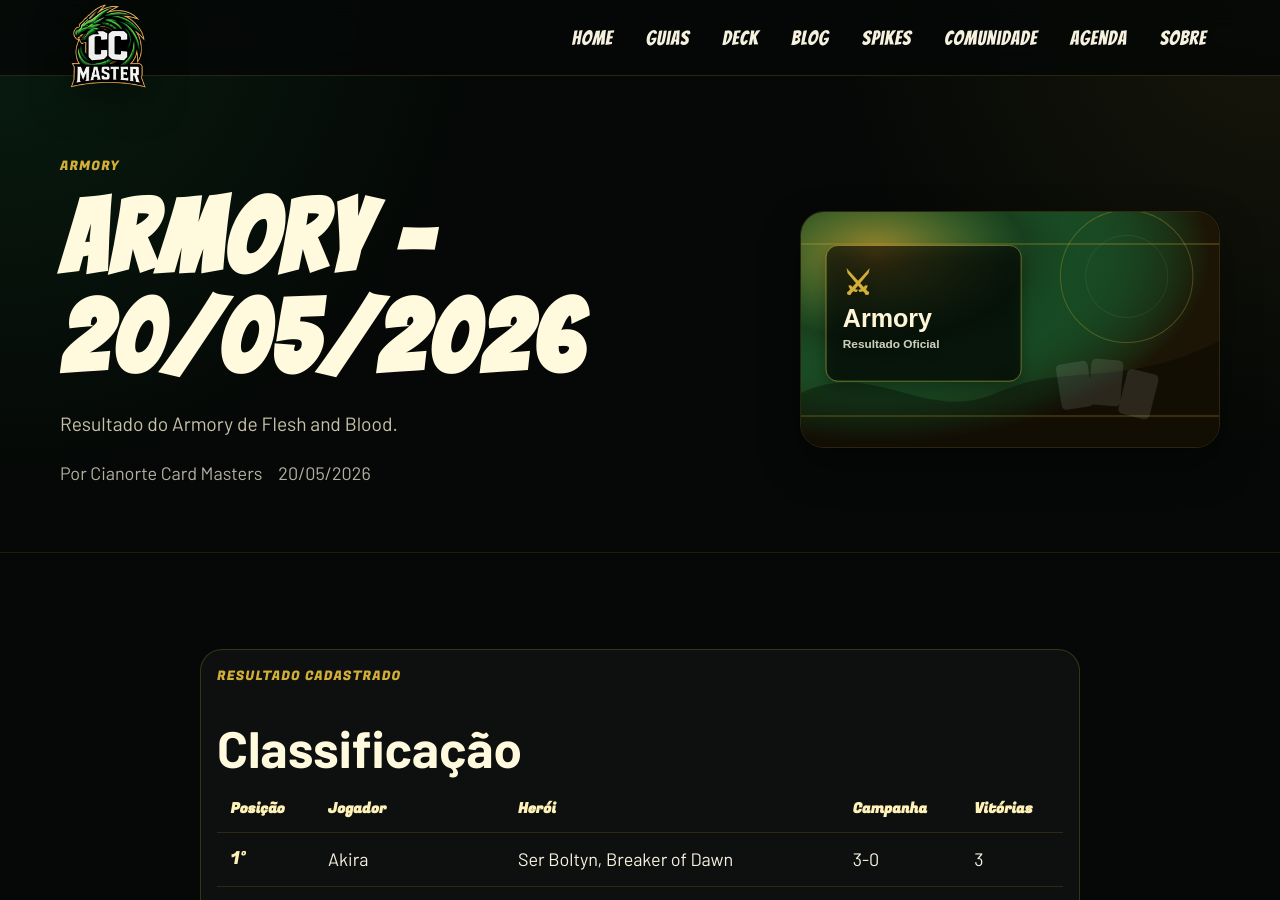
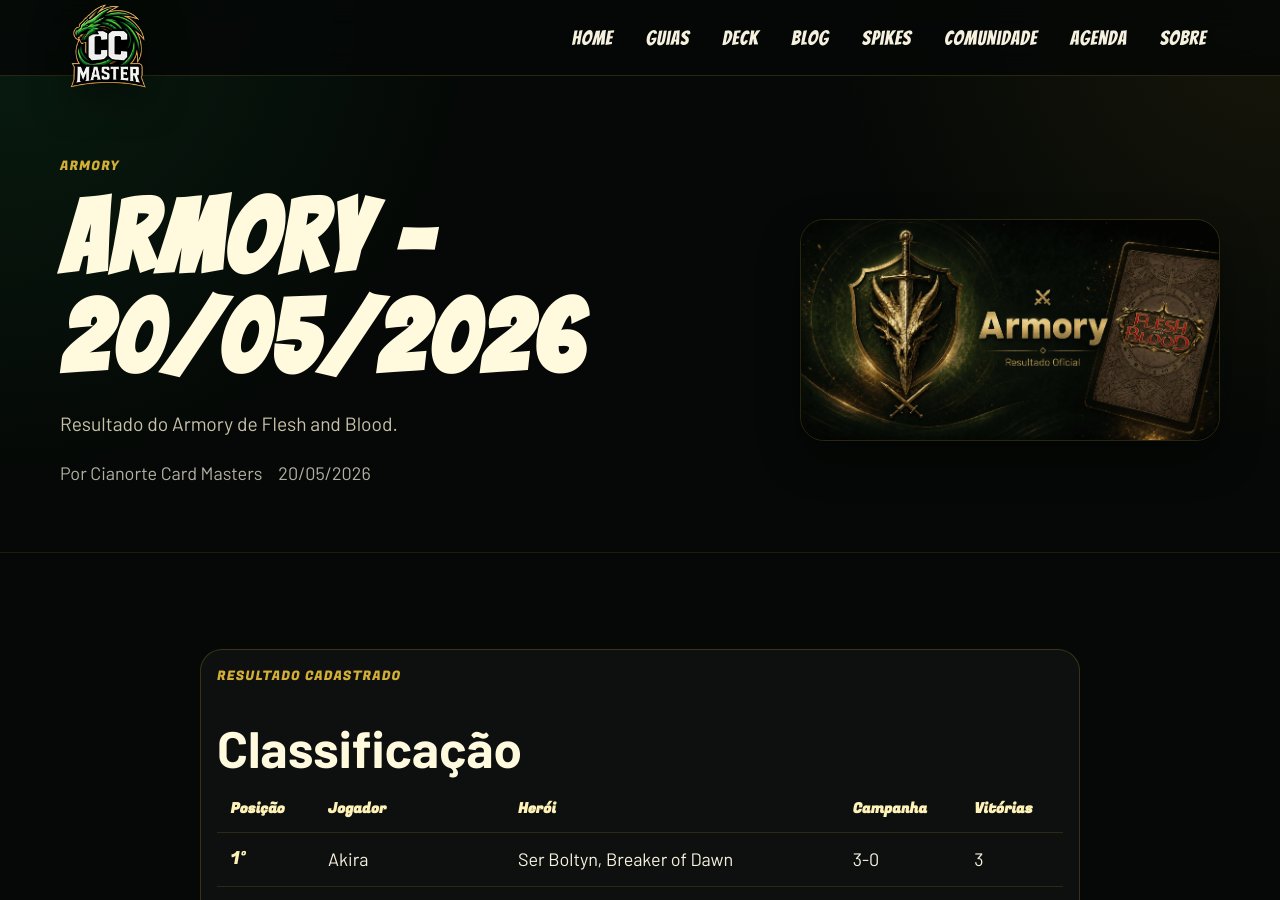
Before and after one commit to Knoha-knotoa/cianortecardmaster, a Jekyll site: the page built from _comunidade/Armory/armory-20-05-2026.md, in a window 1280 px wide and 900 px high. Built offline with Jekyll 4.4.1, drawn with Linux system fonts in a browser that asks for light colours.

Commit message:
Update armory-20-05-2026.md

```diff
--- a/_comunidade/Armory/armory-20-05-2026.md
+++ b/_comunidade/Armory/armory-20-05-2026.md
@@ -7,7 +7,7 @@
 next_armory: "Quarta • 19:00"
 date: 2026-05-20
 author: "Cianorte Card Masters"
-image: "/assets/img/category/armory.svg"
+image: "/assets/img/banners/banner-armory-resultado-card.png"
 results:
   - player: "Akira"
     hero: "Ser Boltyn, Breaker of Dawn"
```
